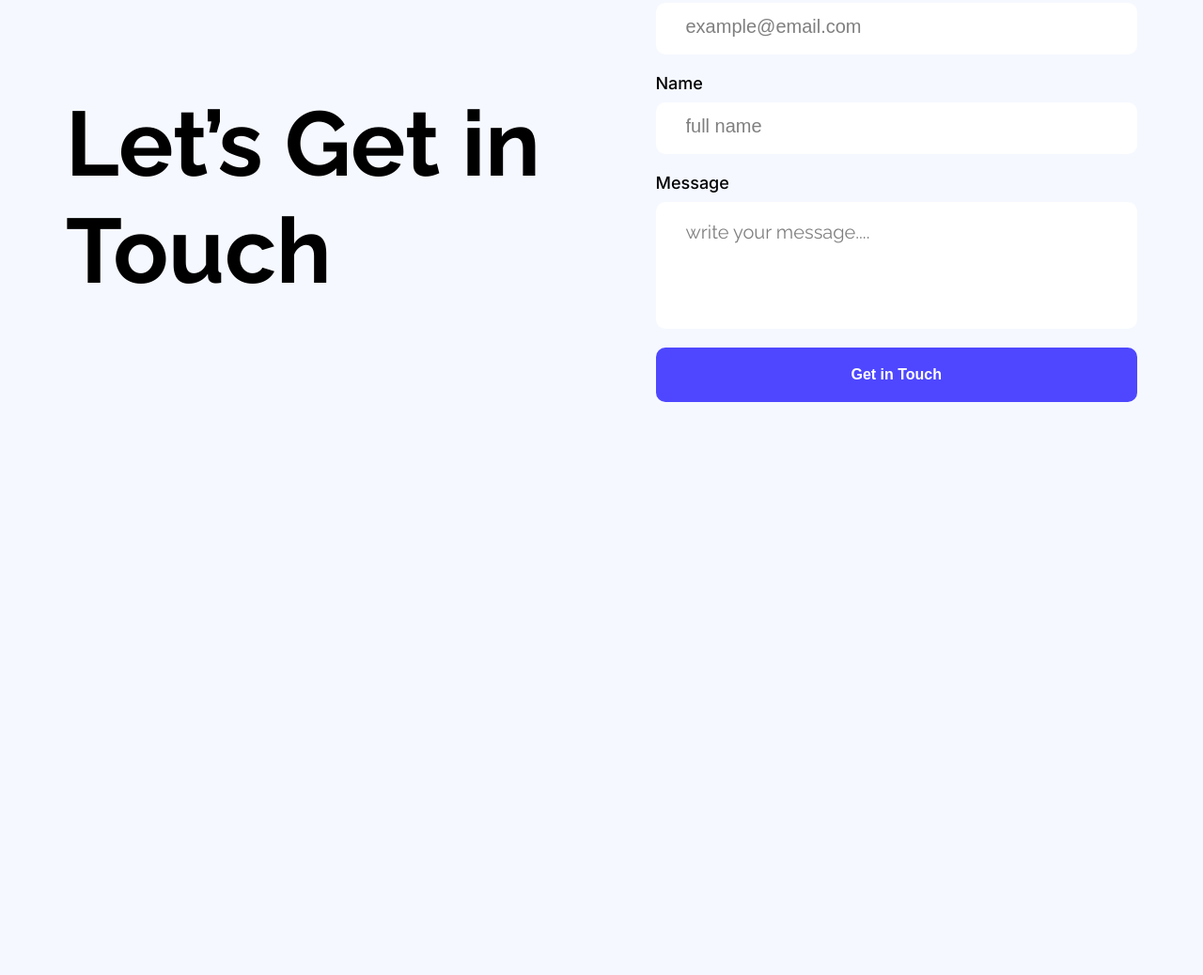
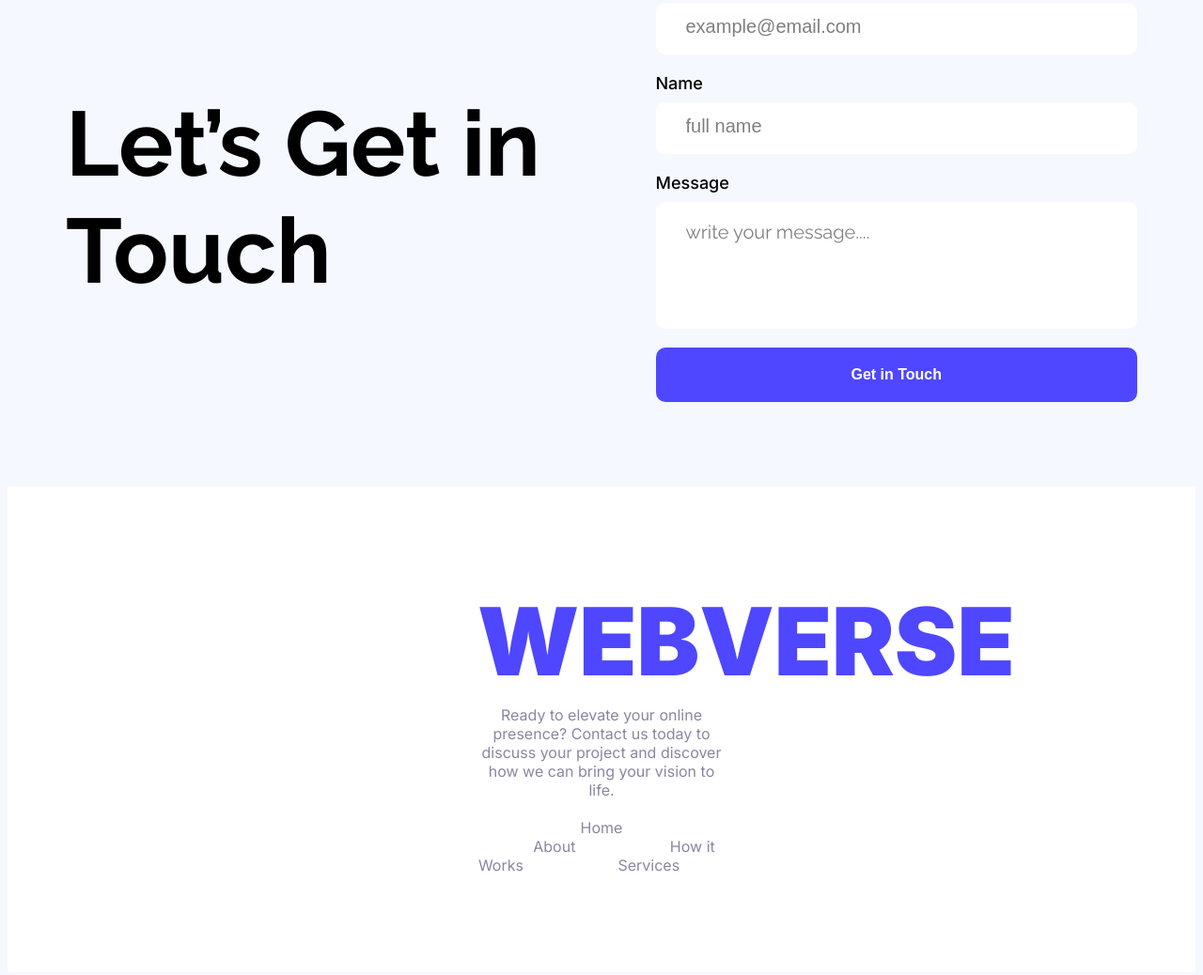
Before and after one commit to MD-ELIUS/ph-assignment-01, a plain HTML site: page index.html in a window 1280 px wide. Shown: the part 1962-3000 px from the top of the page at 94% size. Before the commit the page ends 2480 px from the top, so only its background shows below. Drawn offline with Linux system fonts and the light colour scheme.

Commit message:
footer section added

```diff
--- a/index.html
+++ b/index.html
@@ -79,5 +79,17 @@
             </div>
          </section>
 
+<!-- Footer Section -->
+    <footer class="footer-section inter-normal">
+        <h2 class="footer-title">WEBVERSE</h2>
+        <p class="footer-subtitle">Ready to elevate your online presence? Contact us today to discuss your project and discover how we can bring your vision to life.</p>
+        <div class="footer-links">
+            <a href="#">Home</a>
+            <a href="#">About</a>
+            <a href="#">How it Works</a>
+            <a href="#">Services</a>
+        </div>
+    </footer>
+
 </body>
 </html>
--- a/style.css
+++ b/style.css
@@ -241,3 +241,39 @@ header {
     font-size: 16px;
     cursor: pointer;
 }
+
+/* Footer Styles */
+
+.footer-section {
+    background-color: #FFFFFF;
+    padding: 104px 500px;
+    text-align: center;
+    box-sizing: border-box;
+}
+
+.footer-title {
+    font-weight: 900;
+    font-size: 100px;
+    color: #4E47FF;
+    margin-bottom: 8px;
+    margin-top: 0px;
+}
+
+.footer-subtitle {
+    font-size: 16px;
+    color: #8987A1;
+    margin-top: 0px;
+    margin-bottom: 20px;
+}
+
+.footer-links a {
+    text-decoration: none;
+    color: #8987A1;
+    font-size: 16px;
+    margin-right: 48px;
+    margin-left: 48px;
+}
+
+.footer-links a:hover {
+    color: #f58d17;
+}
```
